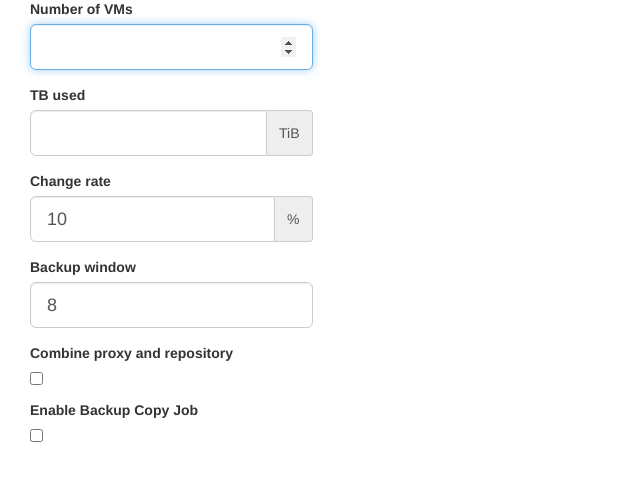
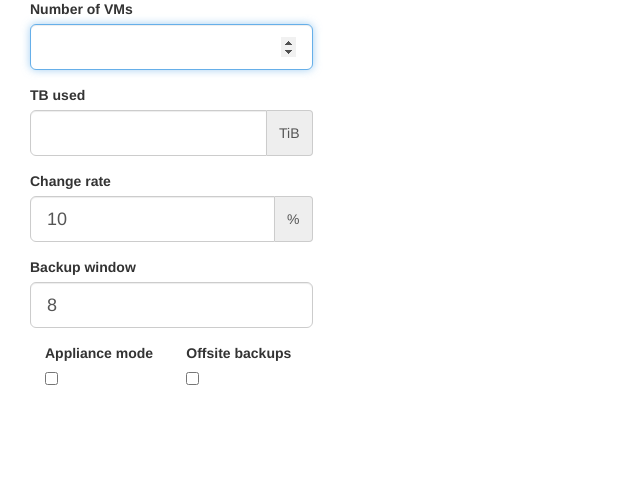
Before and after one commit to lesliespinks/veeam-virtualarchitect, a PHP site: page / in a window 1280 px wide. Shown: the part 73-554 px from the top of the page, without its empty margins (0-640 px from the left). Run offline with PHP 8.4, Linux system fonts and the light colour scheme; some libraries are stand-ins or nearby versions.

Commit message:
Optimized layout.

```diff
--- a/index.php
+++ b/index.php
@@ -256,15 +256,20 @@ require 'vendor/autoload.php';
             <input type="number" min="0" max="24" step="1" name="backupWindow" id="backupWindow" class="form-control input-lg" autocomplete="off" />
           </div>
 
-          <div class="col-sm-push-4 clearfix">
-            <label for="combineProxyRepo">Combine proxy and repository</label>
-            <p><input type="checkbox" name="combineProxyRepo" id="combineProxyRepo" /></p>
+          <div class="col-md-6">
+            <div class="form-group">
+              <label for="combineProxyRepo">Appliance&nbsp;mode</label>
+              <p><input type="checkbox" name="combineProxyRepo" id="combineProxyRepo" /></p>
+            </div>
           </div>
 
-          <div class="col-sm-push-4 clearfix">
-            <label for="backupCopyEnabled">Enable Backup Copy Job</label>
-            <p><input type="checkbox" name="backupCopyEnabled" id="backupCopyEnabled" /></p>
+          <div class="col-md-6">
+            <div class="form-group">
+              <label for="backupCopyEnabled">Offsite&nbsp;backups</label>
+              <p><input type="checkbox" name="backupCopyEnabled" id="backupCopyEnabled" /></p>
+            </div>
           </div>
+
         </form>
         <div class="col-sm-push-2" id="storageThroughput">
           <!-- Placeholder -->
```
